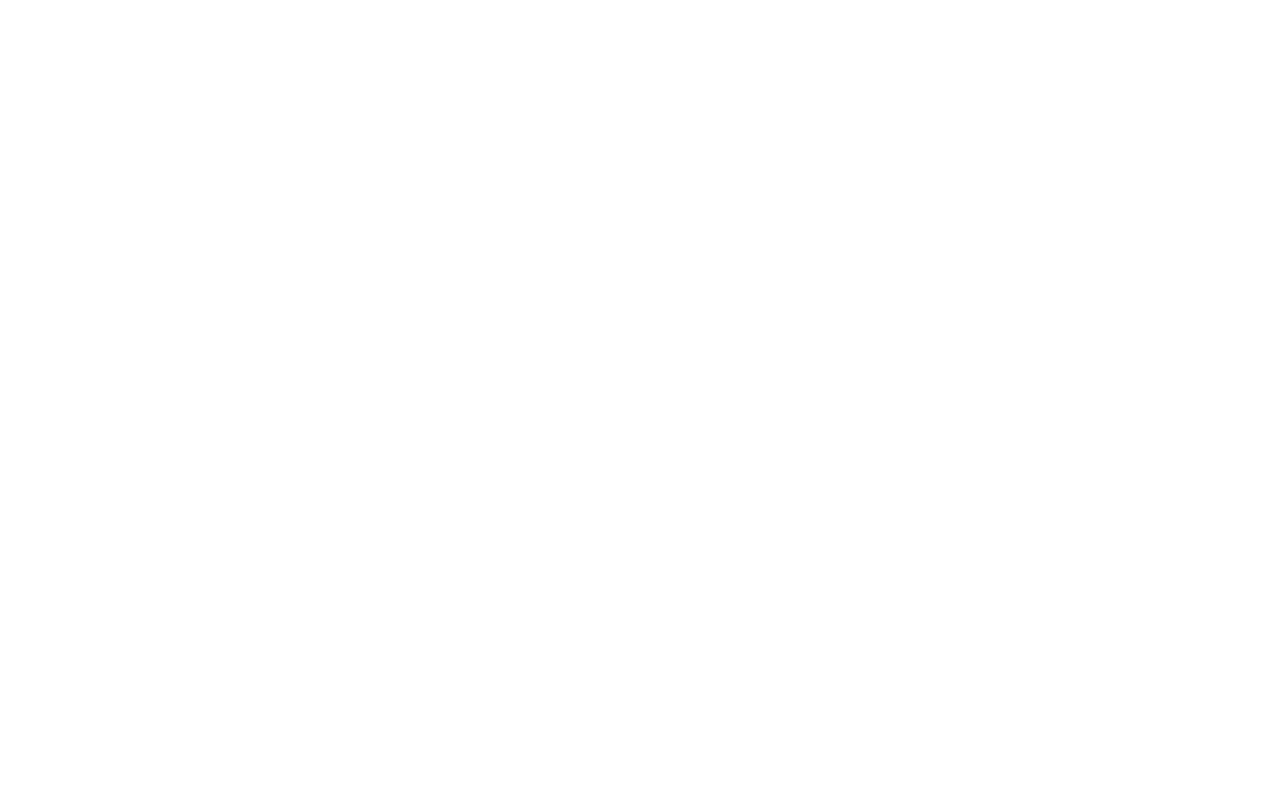
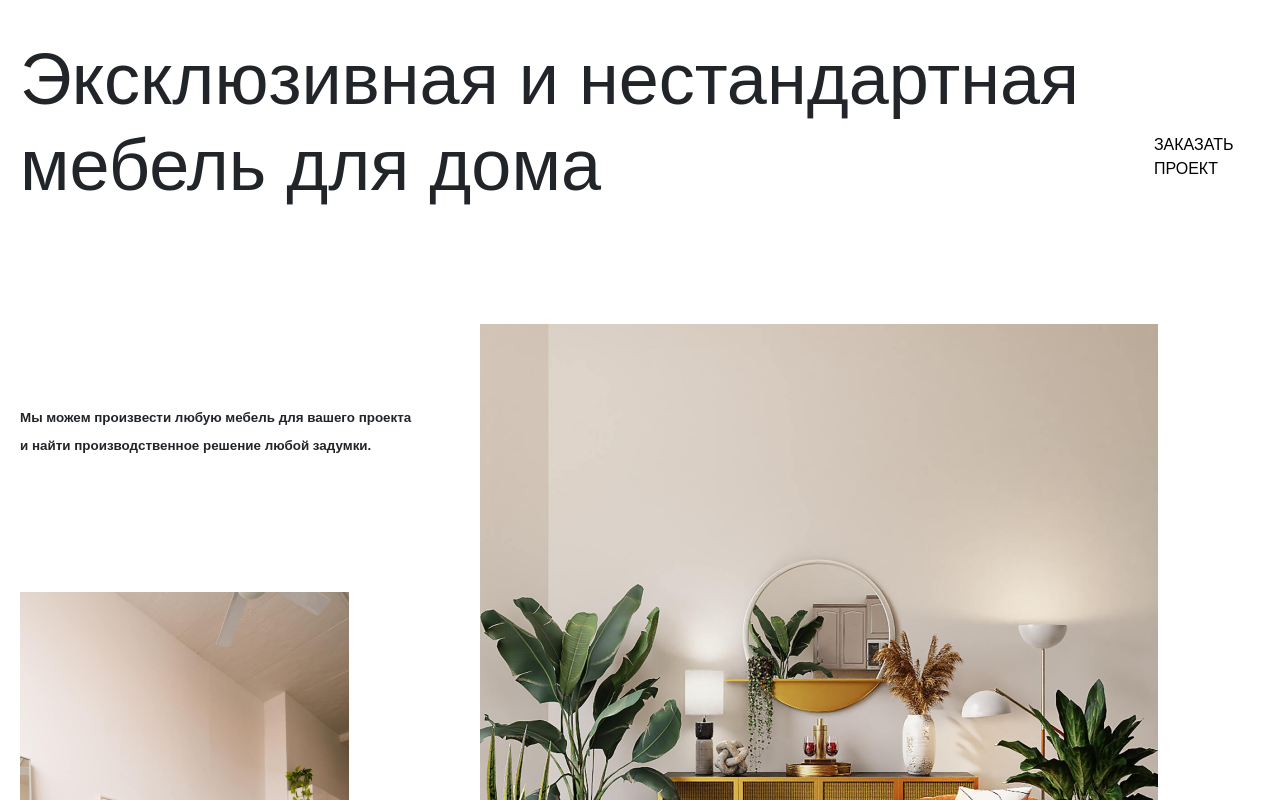
Before and after one commit to alesyastrokina/react-app-aveji, a React (Vite) app: page / in a window 1280 px wide. Shown: the part 140-940 px from the top of the page. Before the commit the page ends 800 px from the top, so only its background shows below. Built offline with nearby package versions, Linux system fonts and the light colour scheme.

Commit message:
Page Hero

```diff
--- a/src/App.tsx
+++ b/src/App.tsx
@@ -1,4 +1,5 @@
 import { Header, PageBlock } from "./components"
+import { HeroMain } from "./sections"
 
 export const App = () => {
   return (
@@ -6,8 +7,8 @@ export const App = () => {
       <PageBlock className="site-header" tagName="header">
         <Header/>
       </PageBlock>
-
       <main>
+        <HeroMain />
       </main>
     </div>
   )
--- /dev/null
+++ b/src/sections/HeroMain/index.tsx
@@ -0,0 +1,30 @@
+import { PageBlock } from "../../components"
+import style from './styles.module.css';
+import heroMainMichael from '../../assets/images/hero-main-michael.png';
+import heroMainSpacejoy from '../../assets/images/hero-main-spacejoy.png';
+
+export const HeroMain = () => {
+    return (
+    <>
+        <PageBlock className={style['hero-main']}>
+          <div className={style['hero-main__header-title']}>
+            Эксклюзивная и нестандартная мебель для дома
+          </div>
+          <div className={style['hero-main__header-link']}>
+            <a href="#">
+              ЗАКАЗАТЬ ПРОЕКТ
+            </a>
+          </div>
+        </PageBlock>
+        <PageBlock className={style['hero-main']}>
+          <div className={style['hero-main__details']}>
+            <h6>Мы можем произвести любую мебель для вашего проекта и найти производственное решение любой задумки.</h6>
+            <img className={style['hero-main__image-small']} src={heroMainMichael} alt="" />
+          </div>
+          <div className={style['hero-main__image']}>
+            <img src={heroMainSpacejoy} alt="" />
+          </div>
+        </PageBlock>
+        </>
+    )
+}
--- /dev/null
+++ b/src/sections/HeroMain/styles.module.css
@@ -0,0 +1,53 @@
+.hero-main  {
+    display: flex;
+    align-items: center;
+    gap: 0 60px;
+    max-height: 700px;
+    margin-top: 60px;
+}
+
+.hero-main__image {
+    max-width: 678px;
+}
+
+.hero-main__image-small {
+    max-width: 329px;
+    margin-top: 100px;
+}
+
+.hero-main__header {
+    width: 100%;
+}
+
+.hero-main__details {
+    top: inherit;
+    color: #212529;
+    font-size: 20px;
+    font-weight: 400;
+    line-height: 28px;
+    max-width: 400px;
+    margin-bottom: 0;
+}
+
+.hero-main__header-title {
+    display: flex;
+    color: #212529;
+    font-size: 72px;
+    font-weight: 400;
+    line-height: 86.4px;
+    margin-bottom: 70px;
+}
+
+.hero-main__header-link {
+    width: 164px;
+}
+
+.hero-main__title--higlighed {
+    display: inline-block;
+    position: relative;
+}
+
+.hero-main__title--strong {
+    font-weight: 700;
+    font-size: 5rem;
+}
--- /dev/null
+++ b/src/sections/index.ts
@@ -0,0 +1 @@
+export { HeroMain } from './HeroMain';
```
Also changed, not shown: src/assets/images/hero-main-michael.png (added), src/assets/images/hero-main-spacejoy.png (added).
